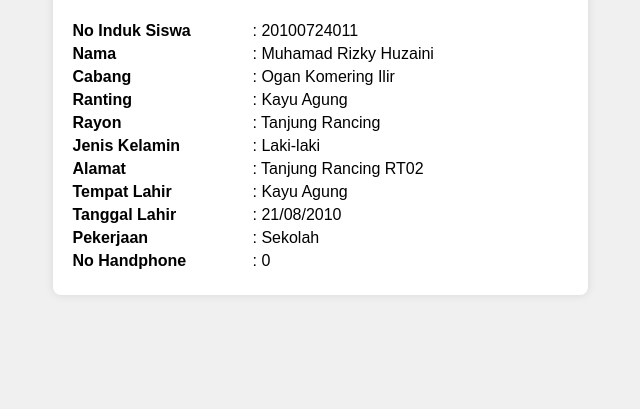
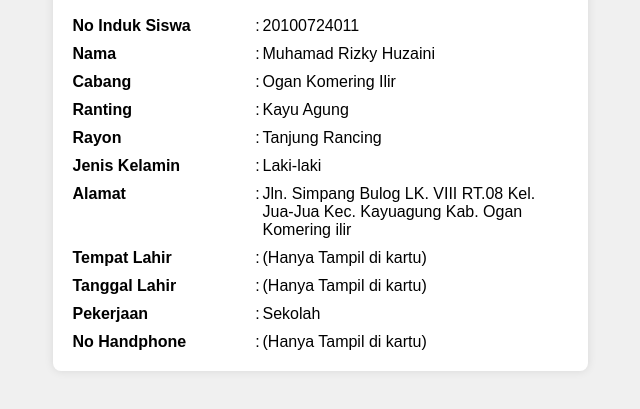
Before and after one commit to pshtrayontanjungrancing/siswa, a plain HTML site: page Data Siswa/20100724011.html in a window 1280 px wide. Shown: the part 109-518 px from the top of the page, without its empty margins (320-960 px from the left). Drawn offline with Linux system fonts and the light colour scheme.

Commit message:
Update 20100724011.html

```diff
--- a/Data Siswa/20100724011.html
+++ b/Data Siswa/20100724011.html
@@ -28,13 +28,18 @@
         }
         .content {
             padding: 20px; /* Padding untuk konten kartu */
-        }
-        .content p {
-            margin: 5px 0; /* Margin untuk paragraf */
+            display: grid; /* Gunakan grid untuk perataan */
+            grid-template-columns: 180px 10px 1fr; /* Kolom label, : , dan nilai */
+            row-gap: 10px; /* Jarak antar baris */
         }
         .content strong {
-            display: inline-block; /* Membuat label tebal menjadi blok */
-            width: 180px; /* Lebar label untuk perataan */
+            text-align: left; /* Ratakan teks label ke kiri */
+        }
+        .content .separator {
+            text-align: center; /* Pusatkan tanda : */
+        }
+        .content span {
+            word-wrap: break-word; /* Bungkus teks panjang */
         }
     </style>
 </head>
@@ -44,17 +49,17 @@
             Data Siswa PSHT
         </div>
         <div class="content">
-            <p><strong>No Induk Siswa</strong>: 20100724011</p>
-            <p><strong>Nama</strong>: Muhamad Rizky Huzaini</p>
-            <p><strong>Cabang</strong>: Ogan Komering Ilir</p>
-            <p><strong>Ranting</strong>: Kayu Agung</p>
-            <p><strong>Rayon</strong>: Tanjung Rancing</p>
-            <p><strong>Jenis Kelamin</strong>: Laki-laki</p>
-            <p><strong>Alamat</strong>: Tanjung Rancing RT02</p>
-            <p><strong>Tempat Lahir</strong>: Kayu Agung</p>
-            <p><strong>Tanggal Lahir</strong>: 21/08/2010</p>
-            <p><strong>Pekerjaan</strong>: Sekolah</p>
-            <p><strong>No Handphone</strong>: 0</p>
+            <strong>No Induk Siswa</strong><span class="separator">:</span><span>20100724011</span>
+            <strong>Nama</strong><span class="separator">:</span><span>Muhamad Rizky Huzaini</span>
+            <strong>Cabang</strong><span class="separator">:</span><span>Ogan Komering Ilir</span>
+            <strong>Ranting</strong><span class="separator">:</span><span>Kayu Agung</span>
+            <strong>Rayon</strong><span class="separator">:</span><span>Tanjung Rancing</span>
+            <strong>Jenis Kelamin</strong><span class="separator">:</span><span>Laki-laki</span>
+            <strong>Alamat</strong><span class="separator">:</span><span>Jln. Simpang Bulog LK. VIII RT.08 Kel. Jua-Jua Kec. Kayuagung Kab. Ogan Komering ilir</span>
+            <strong>Tempat Lahir</strong><span class="separator">:</span><span>(Hanya Tampil di kartu)</span>
+            <strong>Tanggal Lahir</strong><span class="separator">:</span><span>(Hanya Tampil di kartu)</span>
+            <strong>Pekerjaan</strong><span class="separator">:</span><span>Sekolah</span>
+            <strong>No Handphone</strong><span class="separator">:</span><span>(Hanya Tampil di kartu)</span>
         </div>
     </div>
 </body>
```
